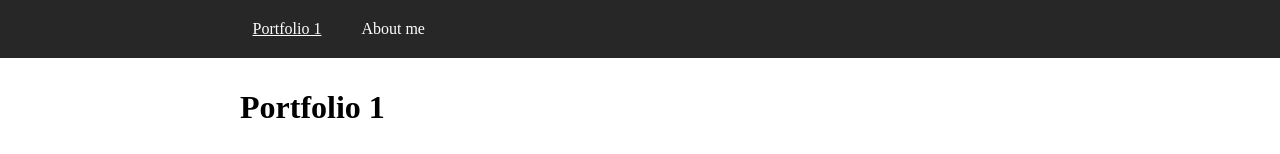
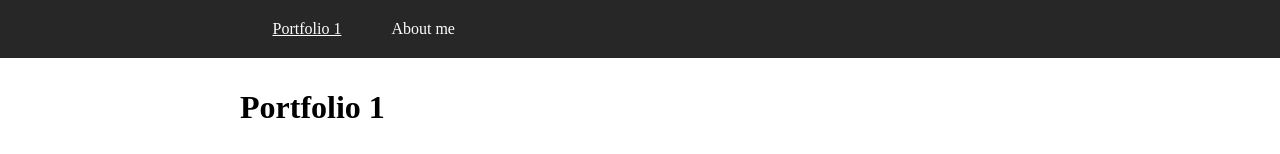
Before and after one commit to Lodoen/Portfolio-1, a plain HTML site: page index.html in a window 1280 px wide. Shown: the top 154 px of the page. Drawn offline with Linux system fonts and the light colour scheme.

Commit message:
Update style.css and media.css

```diff
--- a/css/media.css
+++ b/css/media.css
@@ -14,7 +14,6 @@
     }
 
     nav ul li a {
-        padding: 20px 0;
-        margin-right: 40px;
+        padding: 20px;
     }
 }
--- a/css/style.css
+++ b/css/style.css
@@ -125,11 +125,12 @@ nav ul {
     list-style-type: none;
     flex-direction: column;
     align-items: center;
+    gap: 10px;
 }
 
 nav ul li a {
     display: inline-block;
-    padding: 15px 0px;
+    padding: 15px;
 }
 
 .navigation-hamburger img {
```
